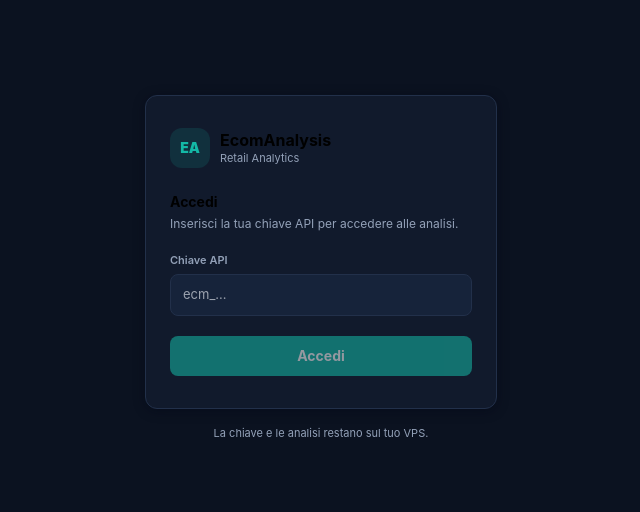
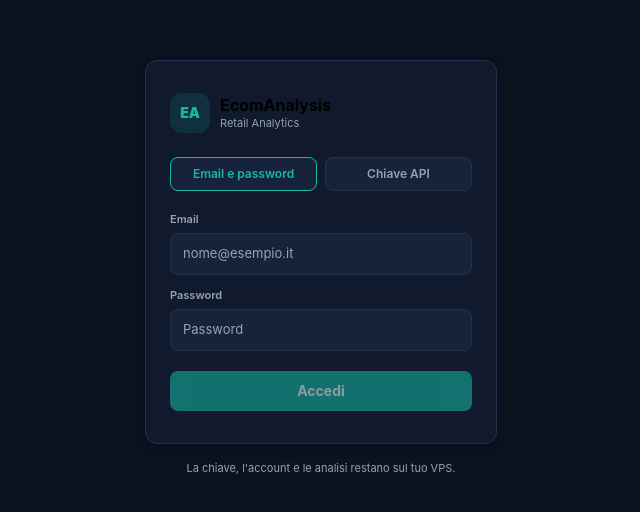
Before and after one commit to MarcoRipari/EcomAnalysis, a React (Vite) app in the folder EcomAnalysisNew/frontend/: page / in a window 1280 px wide. Shown: the part 132-644 px from the top of the page, without its empty margins (319-959 px from the left). Built offline with nearby package versions, Linux system fonts and the light colour scheme.

Commit message:
Update Login.tsx

```diff
--- a/EcomAnalysisNew/frontend/src/pages/Login.tsx
+++ b/EcomAnalysisNew/frontend/src/pages/Login.tsx
@@ -3,14 +3,18 @@ import { useAuth } from "../lib/auth";
 import { UnauthorizedError } from "../lib/api";
 import { useTheme } from "../components/ui";
 
-/* Schermata di login: unica credenziale = chiave API (ecm_...).
-   Verifica contro /api/v1/me; la sessione resta in localStorage finche'
-   non si fa logout o la chiave viene revocata. */
+/* Login con due modalita': email + password (con 2FA TOTP se l'utente ha un
+   fattore verificato) oppure chiave API ecm_... */
 
 export default function Login() {
   const { t } = useTheme();
-  const { login } = useAuth();
+  const { loginWithKey, loginStartEmail, loginVerifyCode } = useAuth();
+  const [tab, setTab] = useState<"email" | "key">("email");
+  const [email, setEmail] = useState("");
+  const [password, setPassword] = useState("");
   const [key, setKey] = useState("");
+  const [code, setCode] = useState("");
+  const [mfa, setMfa] = useState<{ factorId: string; challengeId: string } | null>(null);
   const [err, setErr] = useState<string | null>(null);
   const [busy, setBusy] = useState(false);
 
@@ -20,14 +24,45 @@ export default function Login() {
     outline: "none",
   } as React.CSSProperties;
 
-  const submit = async () => {
+  const submitEmail = async () => {
+    if (!email.trim() || !password) return;
+    setBusy(true);
+    setErr(null);
+    try {
+      const r = await loginStartEmail(email.trim(), password);
+      if (r.needsCode && r.factorId && r.challengeId) {
+        setMfa({ factorId: r.factorId, challengeId: r.challengeId });
+      }
+    } catch (e) {
+      const c = String((e as { code?: string })?.code ?? "");
+      if (c === "invalid_credentials") setErr("Email o password non validi.");
+      else if (c === "email_not_confirmed") setErr("Email non confermata.");
+      else setErr(String((e as Error)?.message ?? "Errore di accesso."));
+    } finally {
+      setBusy(false);
+    }
+  };
+
+  const submitCode = async () => {
+    if (!mfa || code.trim().length < 6) return;
+    setBusy(true);
+    setErr(null);
+    try {
+      await loginVerifyCode(mfa.factorId, mfa.challengeId, code.trim());
+    } catch {
+      setErr("Codice non valido. Riprova.");
+    } finally {
+      setBusy(false);
+    }
+  };
+
+  const submitKey = async () => {
     const k = key.trim();
     if (!k) return;
     setBusy(true);
     setErr(null);
     try {
-      await login(k);
-      /* il re-render della shell sostituira' questa pagina */
+      await loginWithKey(k);
     } catch (e) {
       if (e instanceof UnauthorizedError) setErr("Chiave non valida o revocata.");
       else setErr("Servizio non raggiungibile. Riprova piu' tardi.");
@@ -35,6 +70,15 @@ export default function Login() {
       setBusy(false);
     }
   };
+
+  const tabBtn = (v: "email" | "key", label: string) => (
+    <button onClick={() => { setTab(v); setErr(null); setMfa(null); }}
+            className={"px-3.5 py-2 rounded-lg text-xs font-semibold flex-1"}
+            style={{ border: "1px solid " + (tab === v ? t.accent : t.border),
+                     color: tab === v ? t.accent : t.muted, background: t.card }}>
+      {label}
+    </button>
+  );
 
   return (
     <div className="min-h-screen flex items-center justify-center" style={{ background: t.bg }}>
@@ -50,30 +94,71 @@ export default function Login() {
             </div>
           </div>
 
-          <p className="text-sm font-bold mb-1">Accedi</p>
+          {mfa ? (
+            <div>
+              <p className="text-sm font-bold mb-1">Verifica in due passaggi</p>
               <p className="text-xs mb-5" style={{ color: t.muted }}>
-            Inserisci la tua chiave API per accedere alle analisi.
+                Inserisci il codice a 6 cifre dalla tua app authenticator.
               </p>
+              <input type="text" inputMode="numeric" placeholder="000000" value={code} style={inputStyle} autoFocus
+                     onChange={(e) => setCode(e.target.value)}
+                     onKeyDown={(e) => { if (e.key === "Enter") submitCode(); }} />
+              {err && <p className="text-xs font-semibold mt-3" style={{ color: t.negative }}>{err}</p>}
+              <button onClick={submitCode} disabled={busy || code.trim().length < 6}
+                      className="w-full mt-5 py-2.5 rounded-lg text-sm font-bold"
+                      style={{ background: t.accent, color: "#FFFFFF", opacity: busy || code.trim().length < 6 ? 0.55 : 1 }}>
+                {busy ? "Verifica..." : "Verifica codice"}
+              </button>
+            </div>
+          ) : (
+            <div>
+              <div className="flex gap-2 mb-5">
+                {tabBtn("email", "Email e password")}
+                {tabBtn("key", "Chiave API")}
+              </div>
 
+              {tab === "email" ? (
+                <div>
+                  <label className="block mb-3">
+                    <span className="block text-[11px] font-semibold mb-1.5" style={{ color: t.muted }}>Email</span>
+                    <input type="email" placeholder="nome@esempio.it" value={email} style={inputStyle}
+                           onChange={(e) => setEmail(e.target.value)}
+                           onKeyDown={(e) => { if (e.key === "Enter") submitEmail(); }} />
+                  </label>
+                  <label className="block">
+                    <span className="block text-[11px] font-semibold mb-1.5" style={{ color: t.muted }}>Password</span>
+                    <input type="password" placeholder="Password" value={password} style={inputStyle}
+                           onChange={(e) => setPassword(e.target.value)}
+                           onKeyDown={(e) => { if (e.key === "Enter") submitEmail(); }} />
+                  </label>
+                  {err && <p className="text-xs font-semibold mt-3" style={{ color: t.negative }}>{err}</p>}
+                  <button onClick={submitEmail} disabled={busy || !email.trim() || !password}
+                          className="w-full mt-5 py-2.5 rounded-lg text-sm font-bold"
+                          style={{ background: t.accent, color: "#FFFFFF", opacity: busy || !email.trim() || !password ? 0.55 : 1 }}>
+                    {busy ? "Accesso..." : "Accedi"}
+                  </button>
+                </div>
+              ) : (
+                <div>
                   <label className="block">
                     <span className="block text-[11px] font-semibold mb-1.5" style={{ color: t.muted }}>Chiave API</span>
-            <input type="password" placeholder="ecm_..." value={key} style={inputStyle} autoFocus
+                    <input type="password" placeholder="ecm_..." value={key} style={inputStyle}
                            onChange={(e) => setKey(e.target.value)}
-                   onKeyDown={(e) => { if (e.key === "Enter") submit(); }} />
+                           onKeyDown={(e) => { if (e.key === "Enter") submitKey(); }} />
                   </label>
-
-          {err && (
-            <p className="text-xs font-semibold mt-3" style={{ color: t.negative }}>{err}</p>
-          )}
-
-          <button onClick={submit} disabled={busy || !key.trim()}
+                  {err && <p className="text-xs font-semibold mt-3" style={{ color: t.negative }}>{err}</p>}
+                  <button onClick={submitKey} disabled={busy || !key.trim()}
                           className="w-full mt-5 py-2.5 rounded-lg text-sm font-bold"
                           style={{ background: t.accent, color: "#FFFFFF", opacity: busy || !key.trim() ? 0.55 : 1 }}>
                     {busy ? "Verifica..." : "Accedi"}
                   </button>
                 </div>
+              )}
+            </div>
+          )}
+        </div>
         <p className="text-center text-[11px] mt-4" style={{ color: t.muted }}>
-          La chiave e le analisi restano sul tuo VPS.
+          La chiave, l'account e le analisi restano sul tuo VPS.
         </p>
       </div>
     </div>
```
Lines whose indentation alone changed are shown as unchanged.
